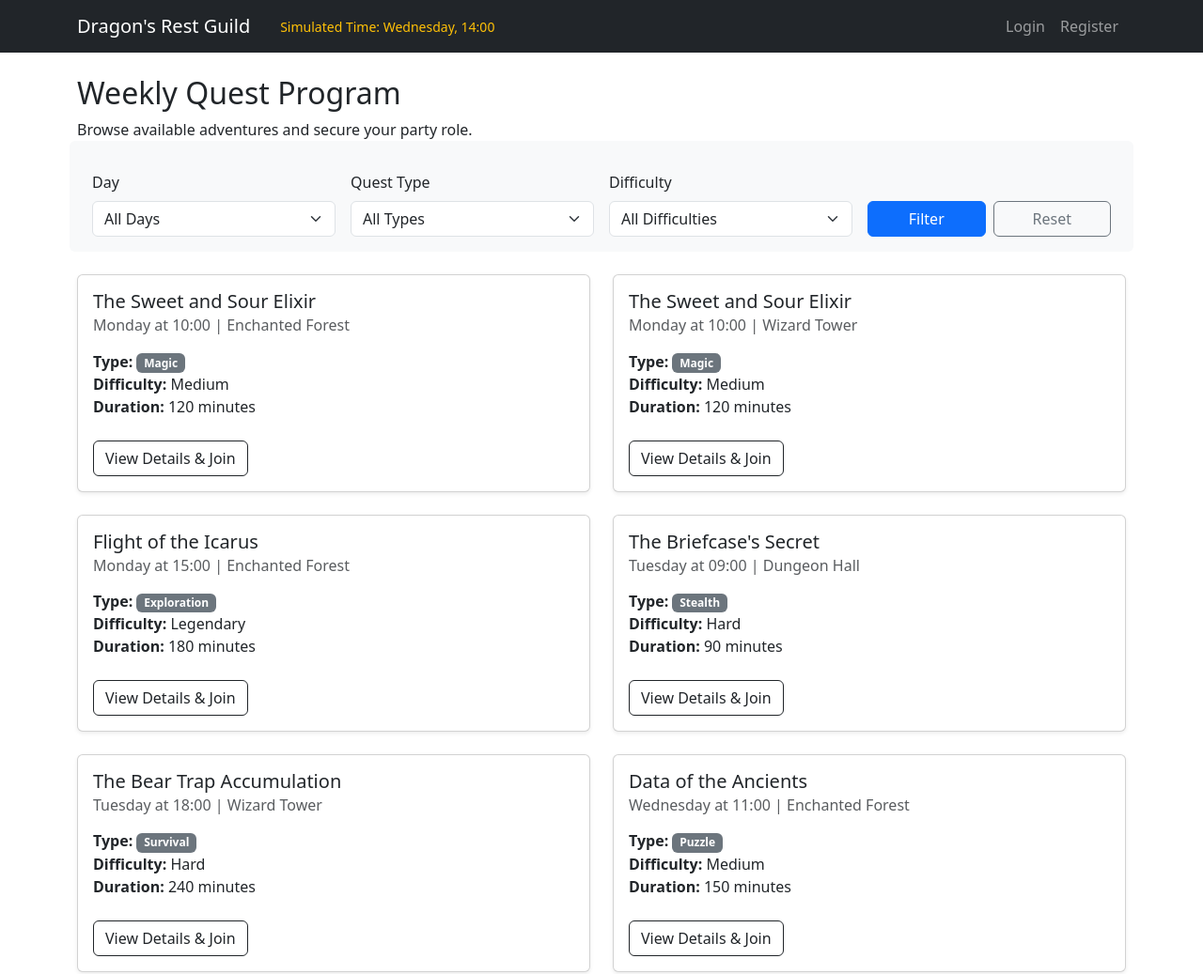
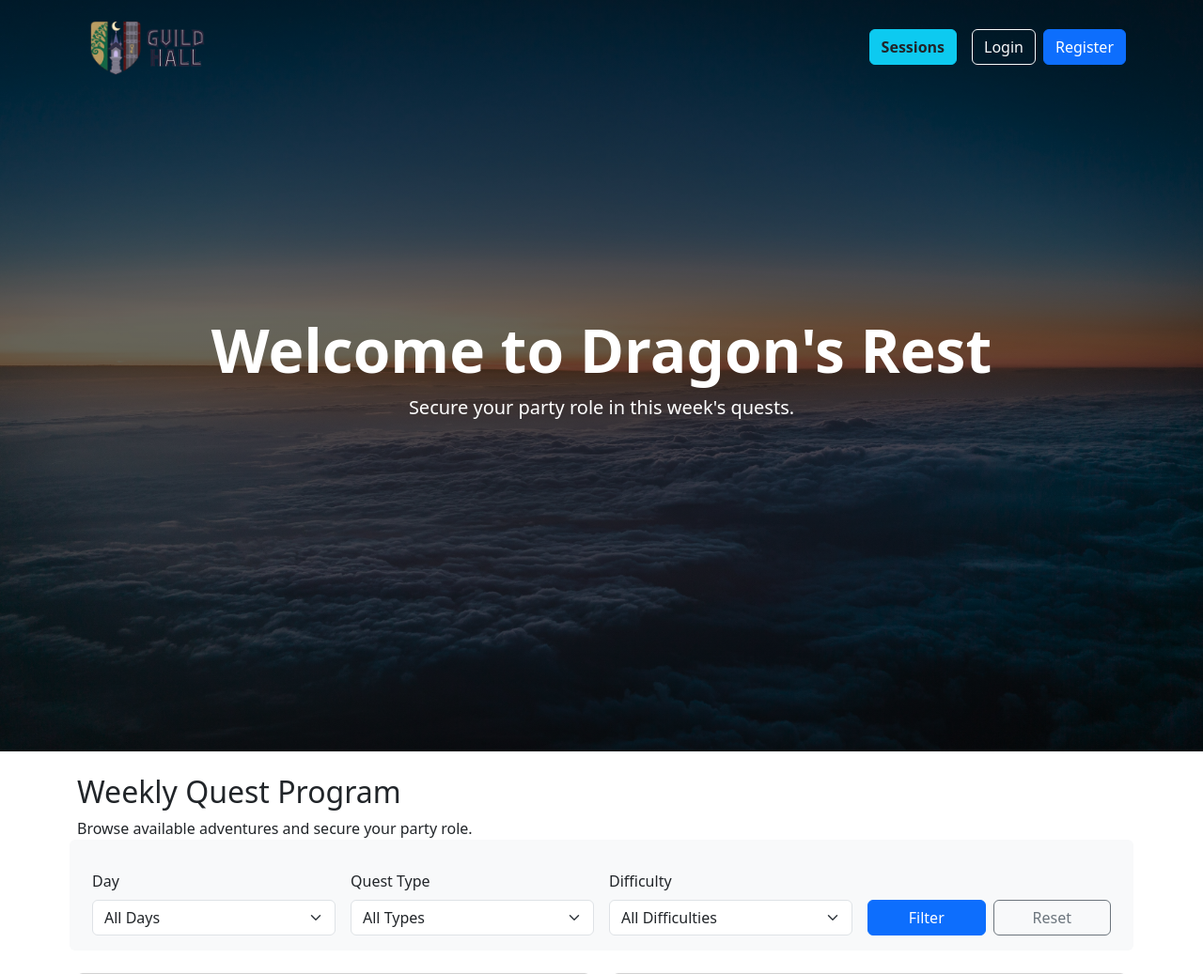
Before and after one commit to mehranyom/IWAProject, a Flask app: page / in a window 1280 px wide. Shown: the top 1037 px of the page at 94% size. Run offline with Flask 3, Linux system fonts and the light colour scheme; data comes from the database, SQL or seed files in the repository; both versions use the stored data as it was after the commit.

Commit message:
changing navbar for homepage and other pages

```diff
--- a/app.py
+++ b/app.py
@@ -19,6 +19,10 @@ app.config['SECRET_KEY'] = 'a_very_secret_key_for_exam'
 # Simulated Current Time
 SIMULATED_DAY = "Wednesday"
 SIMULATED_TIME = "14:00"
+
+# constant variables
+GM = 'Guild Master'
+AD = 'Adventurer'
 
 # --- FLASK-LOGIN SETUP ---
 login_manager = LoginManager()
@@ -65,7 +69,7 @@ def register():
             flash('All fields are required.', 'danger')
             return redirect(url_for('register'))
 
-        if role not in ['adventurer', 'guild_master']:
+        if role not in [AD, GM]:
             flash('Invalid role selected.', 'danger')
             return redirect(url_for('register'))
 
@@ -127,7 +131,7 @@ def session_detail(session_id):
 @app.route('/profile')
 @login_required
 def profile():
-    if current_user.role != 'adventurer':
+    if current_user.role != AD:
         flash("Guild Masters have a different dashboard.", "info")
         return redirect(url_for('index')) # We will point this to GM Dashboard later
 
@@ -147,7 +151,7 @@ def profile():
 @app.route('/profile/cancel/<int:participation_id>', methods=['POST'])
 @login_required
 def cancel_booking(participation_id):
-    if current_user.role != 'Adventurer':
+    if current_user.role != AD:
         return redirect(url_for('index'))
 
     # 1. Fetch the record to ensure it belongs to this user
@@ -171,7 +175,7 @@ def cancel_booking(participation_id):
 @login_required
 def gm_dashboard():
     # 1. Security Check
-    if current_user.role != 'Guild Master':
+    if current_user.role != GM:
         flash("Access denied. Only Guild Masters can view this page.", "danger")
         return redirect(url_for('profile'))
 
@@ -226,6 +230,67 @@ def gm_cancel_session(session_id):
 
     return redirect(url_for('gm_dashboard'))
 
+
+
+@app.route('/gm/create_quest', methods=['GET', 'POST'])
+@login_required
+def create_quest():
+    if current_user.role != GM:
+        flash("Access denied. Only Guild Masters can create quests.", "danger")
+        return redirect(url_for('index'))
+
+    if request.method == 'POST':
+        title = request.form.get('title')
+        duration = request.form.get('duration')
+        quest_type = request.form.get('quest_type')
+        difficulty = request.form.get('difficulty')
+        description = request.form.get('description')
+        image_filename = request.form.get('image_filename') # Can be empty
+
+        if not (title and duration and quest_type and difficulty):
+            flash("Please fill in all mandatory fields.", "danger")
+            return redirect(url_for('create_quest'))
+
+        db.create_quest(title, int(duration), quest_type, difficulty, description, image_filename)
+        flash("Quest created successfully! It is now permanently recorded.", "success")
+        return redirect(url_for('gm_dashboard'))
+
+    return render_template('create_quest.html')
+
+@app.route('/gm/schedule_session', methods=['GET', 'POST'])
+@login_required
+def schedule_session():
+    if current_user.role != GM:
+        flash("Access denied.", "danger")
+        return redirect(url_for('index'))
+
+    # Fetch quests to populate the HTML <select> dropdown
+    quests = db.get_all_quests_for_dropdown()
+
+    if request.method == 'POST':
+        quest_id = request.form.get('quest_id')
+        day = request.form.get('day')
+        start_time = request.form.get('start_time')
+        location = request.form.get('location')
+
+        if not (quest_id and day and start_time and location):
+            flash("All fields are required to schedule a session.", "danger")
+            return redirect(url_for('schedule_session'))
+
+        # The Overlap Check
+        if db.check_session_overlap(day, start_time, location):
+            flash(f"Overlap detected: The {location} is already booked on {day} at {start_time}.", "danger")
+            return redirect(url_for('schedule_session'))
+
+        db.schedule_session(quest_id, day, start_time, location)
+
+        flash("Quest session scheduled successfully!", "success")
+        return redirect(url_for('gm_dashboard'))
+
+    return render_template('schedule_session.html', quests=quests)
+
+
+
 if __name__ == '__main__':
     # Add port=5001 to bypass the AirPlay conflict
     app.run(debug=True, port=5001)
--- a/static/css/style.css
+++ b/static/css/style.css
@@ -0,0 +1,68 @@
+/* The starting state for the homepage navbar */
+.navbar-transparent {
+    background-color: transparent !important;
+    transition: background-color 0.4s ease-in-out;
+}
+
+/* The state applied when scrolling */
+.navbar-scrolled {
+    background-color: #6791bb !important; /* This is Bootstrap's bg-dark color */
+    box-shadow: 0 4px 6px rgba(0,0,0,0.1);
+}
+
+/* The Hero Banner */
+.hero-banner {
+    /* 1. Exactly 100% of the screen height */
+    height: 100vh;
+
+    /* 2. The background image and dark overlay */
+    background-image: linear-gradient(rgba(0, 0, 0, 0.6), rgba(0, 0, 0, 0.6)), url('../images/banner.jpg');
+    background-size: cover;
+    background-position: center;
+
+    /* 3. Flexbox automatically centers the text perfectly in the middle of the screen */
+    display: flex;
+    align-items: center;
+    justify-content: center;
+
+    /* 4. Text styling */
+    color: white;
+    text-align: center;
+
+    /* We completely deleted the margin-top hack! */
+}
+
+.navbar-brand {
+    padding-top: 0;
+    padding-bottom: 0;
+}
+
+#logo {
+    max-width: 150px;
+}
+
+.glass-nav {
+    background-color: #6791bb !important;
+    backdrop-filter: blur(10px);
+    -webkit-backdrop-filter: blur(10px); /* For Safari support */
+    border-bottom: 1px solid rgba(255, 255, 255, 0.1);
+}
+
+/* Mobile Menu Readability Fix */
+@media (max-width: 991.98px) { /* Bootstrap's 'lg' breakpoint */
+
+    /* When the menu is opened on the transparent homepage navbar */
+    #homeNavbar.navbar-transparent .navbar-collapse {
+        background-color: rgba(103, 145, 187, 0.95);
+        padding: 1rem;
+        border-radius: 0.5rem;
+        margin-top: 0.5rem;
+        box-shadow: 0 4px 6px rgba(0,0,0,0.1);
+    }
+
+    /* Add some spacing to the links so they are easier to tap on mobile */
+    .navbar-nav .nav-item {
+        margin-bottom: 0.5rem;
+        text-align: center;
+    }
+}
--- a/templates/base.html
+++ b/templates/base.html
@@ -9,37 +9,69 @@
 </head>
 <body>
     <header>
-        <nav class="navbar navbar-expand-lg navbar-dark bg-dark">
+        {% set is_home = request.endpoint == 'index' %}
+        <nav id="{{ 'homeNavbar' if is_home else 'genNavbar' }}"
+             class="navbar navbar-expand-lg navbar-dark {{ 'fixed-top navbar-transparent' if is_home else 'sticky-top glass-nav' }}">
             <div class="container">
-                <a class="navbar-brand" href="{{ url_for('index') }}">Dragon's Rest Guild</a>
+                <a class="navbar-brand" href="{{ url_for('index') }}">
+                    <img src="{{ url_for('static', filename='images/logo.png') }}" alt="Guild Logo" id="logo" class="d-inline-block align-text-top me-2">
+                </a>
 
-                <div class="navbar-text ms-3 text-warning">
+                {% if not is_home %}
+                <div class="navbar-text ms-3 text-warning d-none d-lg-block">
                     <small>Simulated Time: {{ current_day }}, {{ current_time }}</small>
                 </div>
+                {% endif %}
 
-                <div class="collapse navbar-collapse justify-content-end">
-                    <ul class="navbar-nav">
+                <button class="navbar-toggler" type="button" data-bs-toggle="collapse" data-bs-target="#mobileMenu" aria-controls="mobileMenu" aria-expanded="false" aria-label="Toggle navigation">
+                    <span class="navbar-toggler-icon"></span>
+                </button>
+
+                <div class="collapse navbar-collapse justify-content-end" id="mobileMenu">
+                    <ul class="navbar-nav align-items-lg-center">
+                        <li class="nav-item me-lg-3 mb-2 mb-lg-0">
+                            <a class="btn btn-info w-100 text-dark fw-bold" href="{{ url_for('index') }}">Sessions</a>
+                        </li>
+
                         {% if current_user.is_authenticated %}
-                            <li class="nav-item">
-                                <span class="nav-link text-light">Welcome, {{ current_user.username }}</span>
+                            <li class="nav-item dropdown">
+                                <a class="nav-link dropdown-toggle d-flex align-items-center justify-content-center" href="#" id="userDropdown" role="button" data-bs-toggle="dropdown" aria-expanded="false">
+                                    <img src="{{ current_user.avatar_url | default(url_for('static', filename='images/default-avatar.png'), true) }}" alt="Avatar" class="nav-avatar">
+                                    <span class="d-lg-none ms-2 text-light">Account Menu</span>
+                                </a>
+
+                                <ul class="dropdown-menu dropdown-menu-end shadow" aria-labelledby="userDropdown">
+                                    <li><h6 class="dropdown-header text-center">Hi, {{ current_user.username }}</h6></li>
+                                    <li><hr class="dropdown-divider"></li>
+
+                                    {% if current_user.role == 'Guild Master' %}
+                                        <li><a class="dropdown-item" href="{{ url_for('gm_dashboard') }}">Master Hall</a></li>
+                                    {% else %}
+                                        <li><a class="dropdown-item" href="{{ url_for('profile') }}">My Profile</a></li>
+                                    {% endif %}
+
+                                    <li><a class="dropdown-item" href="#">Edit Information</a></li>
+
+                                    <li><hr class="dropdown-divider"></li>
+                                    <li><a class="dropdown-item text-danger" href="{{ url_for('logout') }}">Logout</a></li>
+                                </ul>
                             </li>
-                            {% if current_user.role == 'guild_master' %}
-                                <li class="nav-item"><a class="nav-link" href="{{ url_for('gm_dashboard') }}">GM Dashboard</a></li>
-                            {% else %}
-                                <li class="nav-item"><a class="nav-link" href="{{ url_for('profile') }}">My Profile</a></li>
-                            {% endif %}
-
-                            <li class="nav-item"><a class="nav-link" href="{{ url_for('logout') }}">Logout</a></li>
 
                         {% else %}
-                            <li class="nav-item"><a class="nav-link" href="{{ url_for('login') }}">Login</a></li>
-                            <li class="nav-item"><a class="nav-link" href="{{ url_for('register') }}">Register</a></li>
+                            <li class="nav-item me-lg-2 mb-2 mb-lg-0">
+                                <a class="btn btn-outline-light w-100" href="{{ url_for('login') }}">Login</a>
+                            </li>
+                            <li class="nav-item">
+                                <a class="btn btn-primary w-100" href="{{ url_for('register') }}">Register</a>
+                            </li>
                         {% endif %}
                     </ul>
                 </div>
             </div>
         </nav>
     </header>
+
+    {% block full_width %}{% endblock %}
 
     <main class="container my-4">
         {% with messages = get_flashed_messages(with_categories=true) %}
@@ -54,5 +86,6 @@
     </main>
 
     <script src="https://cdn.jsdelivr.net/npm/bootstrap@5.3.0/dist/js/bootstrap.bundle.min.js"></script>
+    {% block scripts %}{% endblock %}
 </body>
 </html>
--- a/templates/gm_dashboard.html
+++ b/templates/gm_dashboard.html
@@ -4,8 +4,8 @@
 <div class="d-flex justify-content-between align-items-center mb-4">
     <h2>Guild Master Dashboard</h2>
     <div>
-        <a href="#" class="btn btn-primary">Create New Quest</a>
-        <a href="#" class="btn btn-secondary">Schedule Session</a>
+        <a href="{{ url_for('create_quest')}}" class="btn btn-primary">Create New Quest</a>
+        <a href="{{ url_for('schedule_session')}}" class="btn btn-secondary">Schedule Session</a>
     </div>
 </div>
 
--- a/templates/index.html
+++ b/templates/index.html
@@ -1,4 +1,13 @@
 {% extends 'base.html' %}
+
+{% block full_width %}
+    <div class="hero-banner">
+        <div>
+            <h1 class="display-3 fw-bold">Welcome to Dragon's Rest</h1>
+            <p class="lead">Secure your party role in this week's quests.</p>
+        </div>
+    </div>
+    {% endblock %}
 
 {% block content %}
 <section class="mb-4">
@@ -97,4 +106,22 @@
         {% endfor %}
     </div>
 </section>
+
+{% block scripts %}
+<script>
+    // Listen for the user scrolling
+    window.addEventListener('scroll', function() {
+        const navbar = document.getElementById('homeNavbar');
+        // If scrolled down more than 50 pixels
+        if (window.scrollY > 50) {
+            navbar.classList.add('navbar-scrolled');
+            navbar.classList.remove('navbar-transparent');
+        } else {
+            // If back at the top
+            navbar.classList.add('navbar-transparent');
+            navbar.classList.remove('navbar-scrolled');
+        }
+    });
+</script>
 {% endblock %}
+{% endblock %}
--- a/util.py
+++ b/util.py
@@ -29,7 +29,7 @@ def handle_booking_request(session_id, session_data, availability):
         flash("You must be logged in to join a quest.", "warning")
         return redirect(url_for('login'))
 
-    if current_user.role != 'adventurer':
+    if current_user.role != 'Adventurer':
         flash("Guild Masters cannot join quest sessions.", "danger")
         return redirect(url_for('session_detail', session_id=session_id))
 
```
Also changed, not shown: db.py (+41 -0 lines), templates/create_quest.html (added, +69 -0 lines), templates/schedule_session.html (added, +62 -0 lines), database.db, static/images/banner.jpg (added), static/images/logo.png (added), static/images/logo.svg (added).
